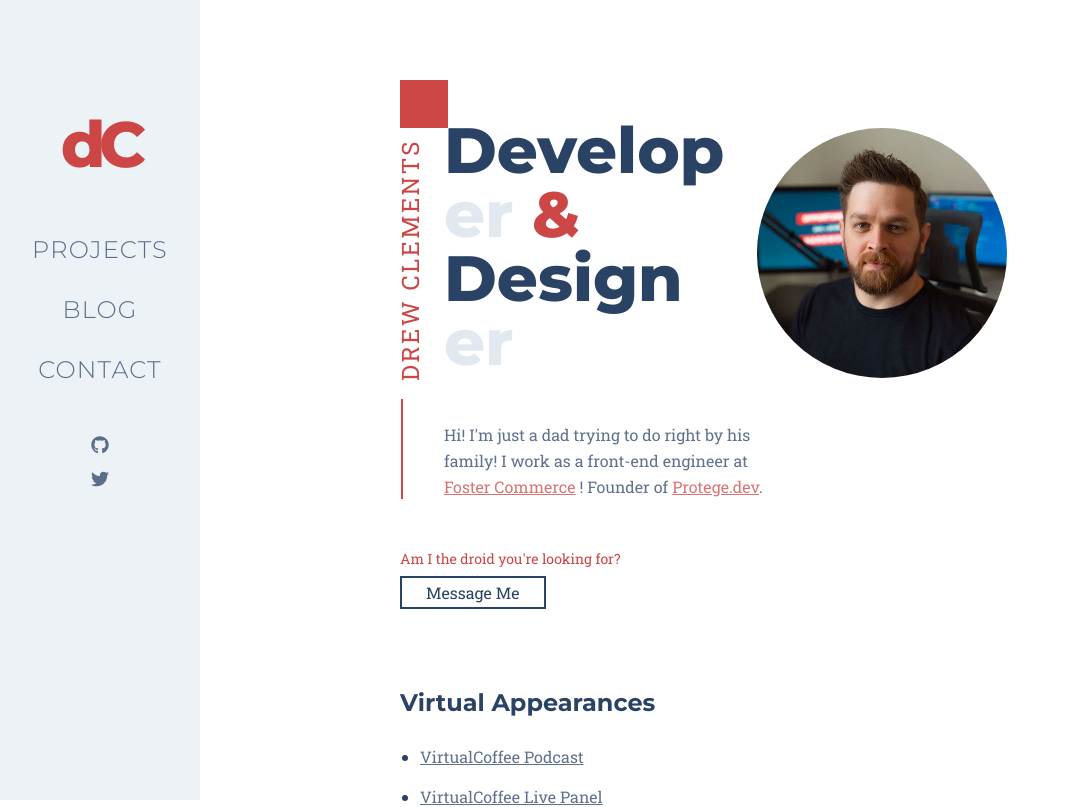
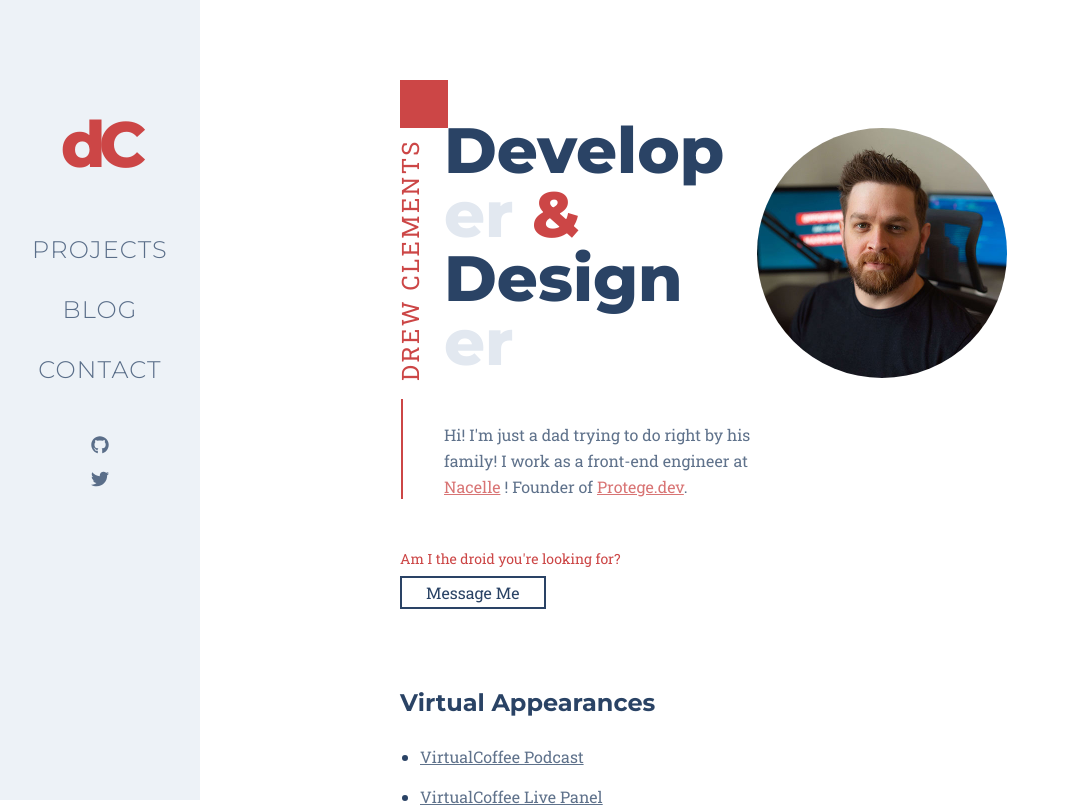
Before and after one commit to drewclem/drewclem.github.io, a Vue app: page / in a window 1280 px wide. Shown: the top 807 px of the page, without its empty margins (0-1070 px from the left). Built offline with nearby package versions, Linux system fonts and the light colour scheme.

Commit message:
Update Home.vue

```diff
--- a/src/views/Home.vue
+++ b/src/views/Home.vue
@@ -39,10 +39,10 @@ export default {
               front-end engineer at
 
               <a
-                href="https://fostercommerce.com"
+                href="https://nacelle.com"
                 target="_blank"
                 rel="noopener no referrer"
-                >Foster Commerce</a
+                >Nacelle</a
               >
               ! Founder of
               <a
```
